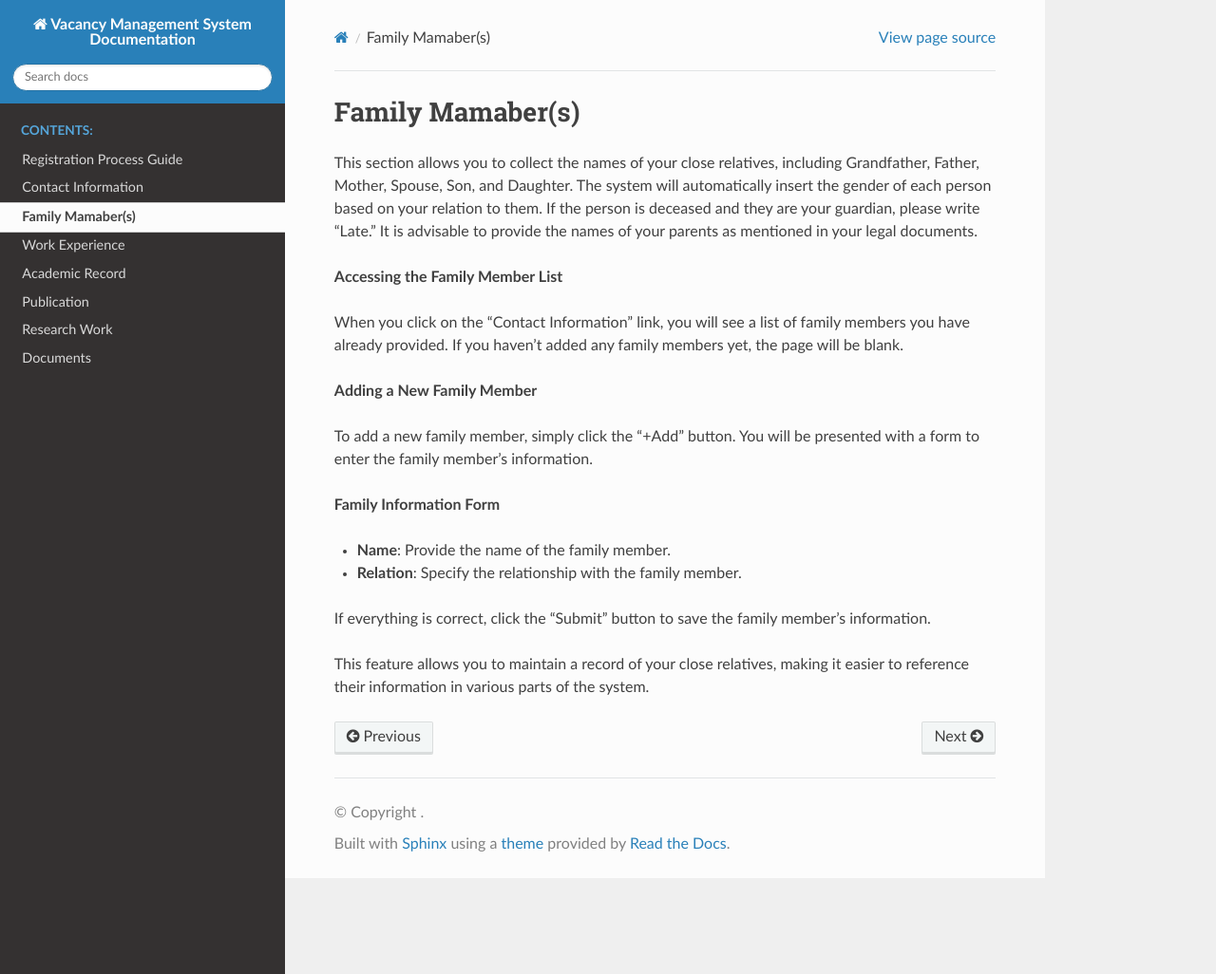
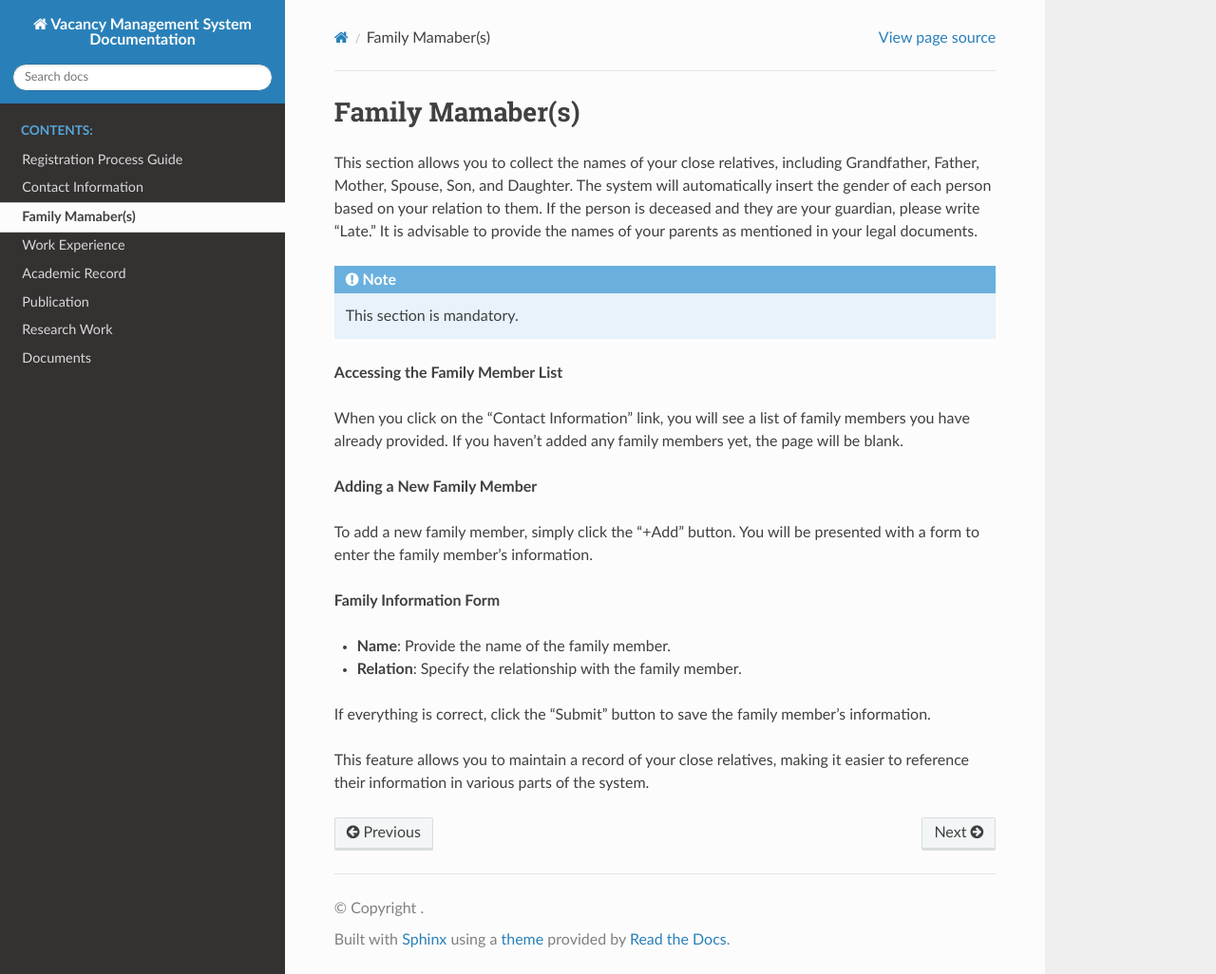
Before and after one commit to w38g0ru/vms, a Sphinx documentation site: the page built from docs/familymamabers.rst, in a window 1280 px wide and 1026 px high. Shown: the whole window at 95% size. Built offline with Sphinx 7.4.7 and the Read the Docs theme 2.0.0, drawn with Linux system fonts in a browser that asks for light colours; pages that are not in the unit, such as notebooks, are missing from menus.

Commit message:
Update familymamabers.rst

```diff
--- a/docs/familymamabers.rst
+++ b/docs/familymamabers.rst
@@ -2,6 +2,9 @@ Family Mamaber(s)
 ==================
 
 This section allows you to collect the names of your close relatives, including Grandfather, Father, Mother, Spouse, Son, and Daughter. The system will automatically insert the gender of each person based on your relation to them. If the person is deceased and they are your guardian, please write "Late." It is advisable to provide the names of your parents as mentioned in your legal documents.
+
+.. note::
+   This section is mandatory.
 
 **Accessing the Family Member List**
 
```
